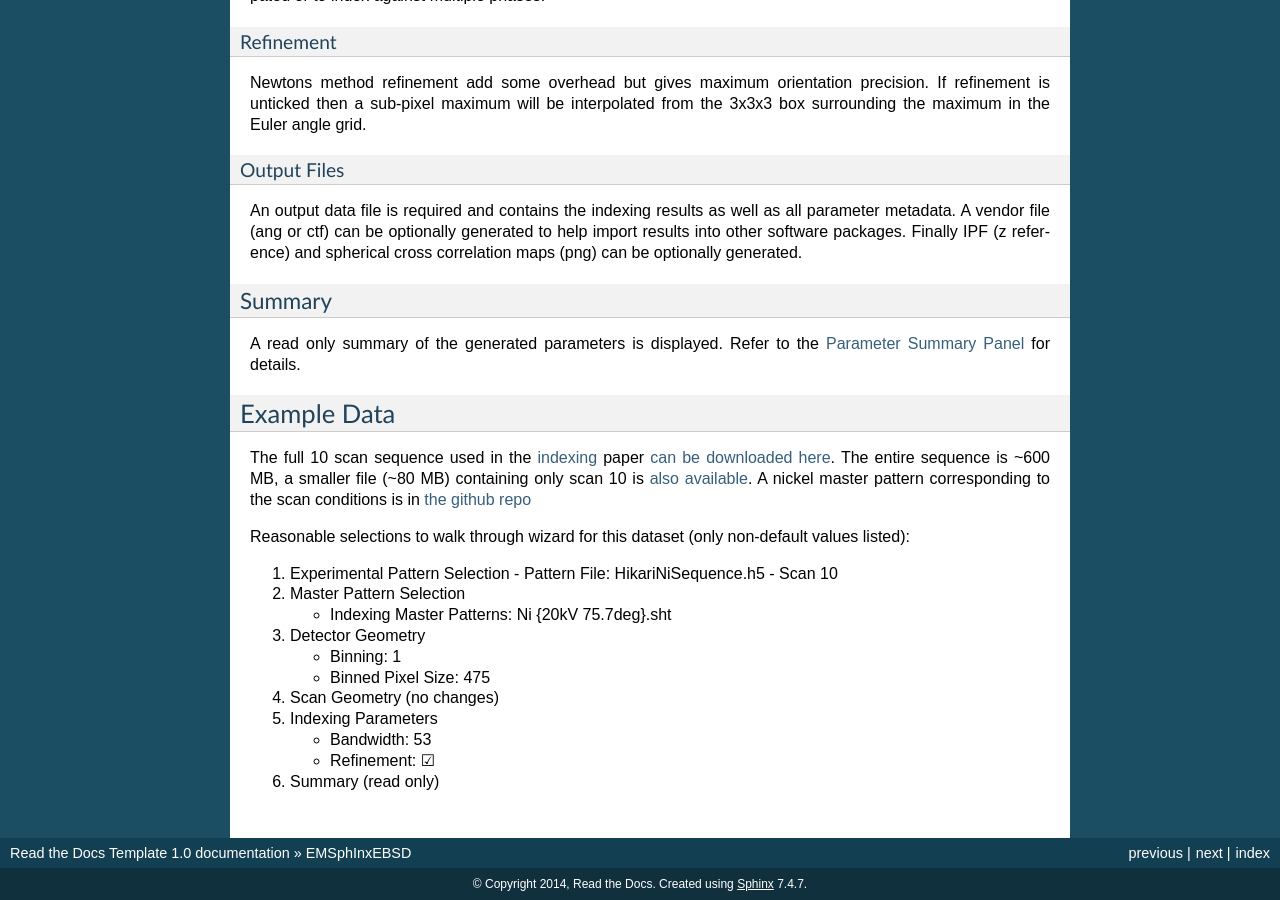
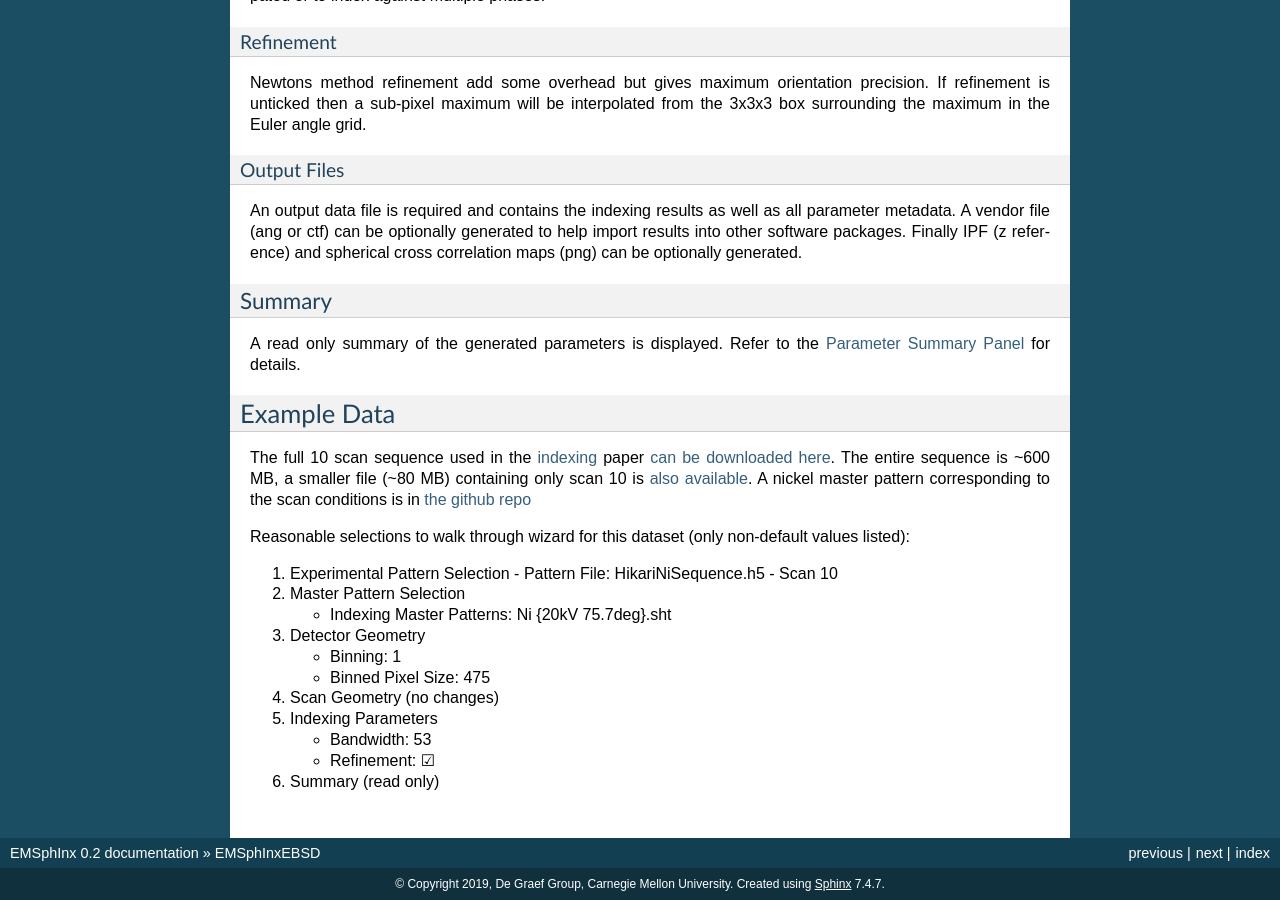
Before and after one commit to EMsoft-org/EMSphInx, a Sphinx documentation site: the page built from documentation/emsphinxebsd.rst, in a window 1280 px wide and 900 px high, scrolled down 6445 px. Built offline with Sphinx 7.4.7, drawn with Linux system fonts in a browser that asks for light colours; some of the changed text lies outside the part shown.

Commit message:
updated help

```diff
--- a/documentation/conf.py
+++ b/documentation/conf.py
@@ -43,17 +43,17 @@ source_suffix = '.rst'
 master_doc = 'index'
 
 # General information about the project.
-project = u'Read the Docs Template'
-copyright = u'2014, Read the Docs'
+project = u'EMSphInx'
+copyright = u'2019, De Graef Group, Carnegie Mellon University'
 
 # The version info for the project you're documenting, acts as replacement for
 # |version| and |release|, also used in various other places throughout the
 # built documents.
 #
 # The short X.Y version.
-version = '1.0'
+version = '0.2'
 # The full version, including alpha/beta/rc tags.
-release = '1.0'
+release = '0.2'
 
 # The language for content autogenerated by Sphinx. Refer to documentation
 # for a list of supported languages.
--- a/documentation/emsphinxebsd.rst
+++ b/documentation/emsphinxebsd.rst
@@ -4,7 +4,7 @@ EMSphInxEBSD
 
 EMSphInxEBSD is a GUI for indexing EBSD patterns using spherical harmonics, part of the `EMSphInx`_ package.
 
-.. _EMSphInx: pip.readthedocs.io
+.. _EMSphInx: https://github.com/EMsoft-org/EMSphInx
 
 Main Window
 ------------------------------------
```
Also changed, not shown: 3 other files.
